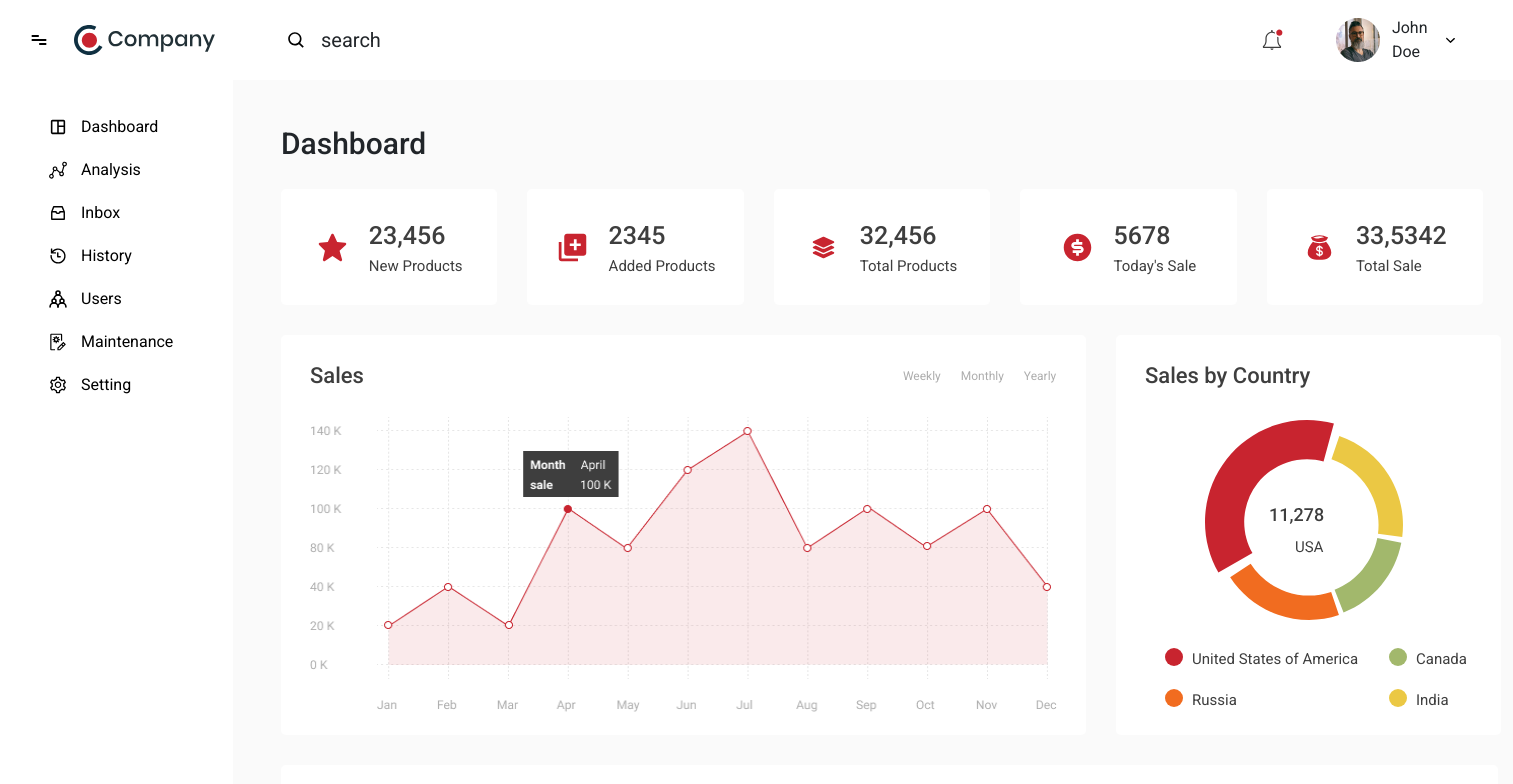
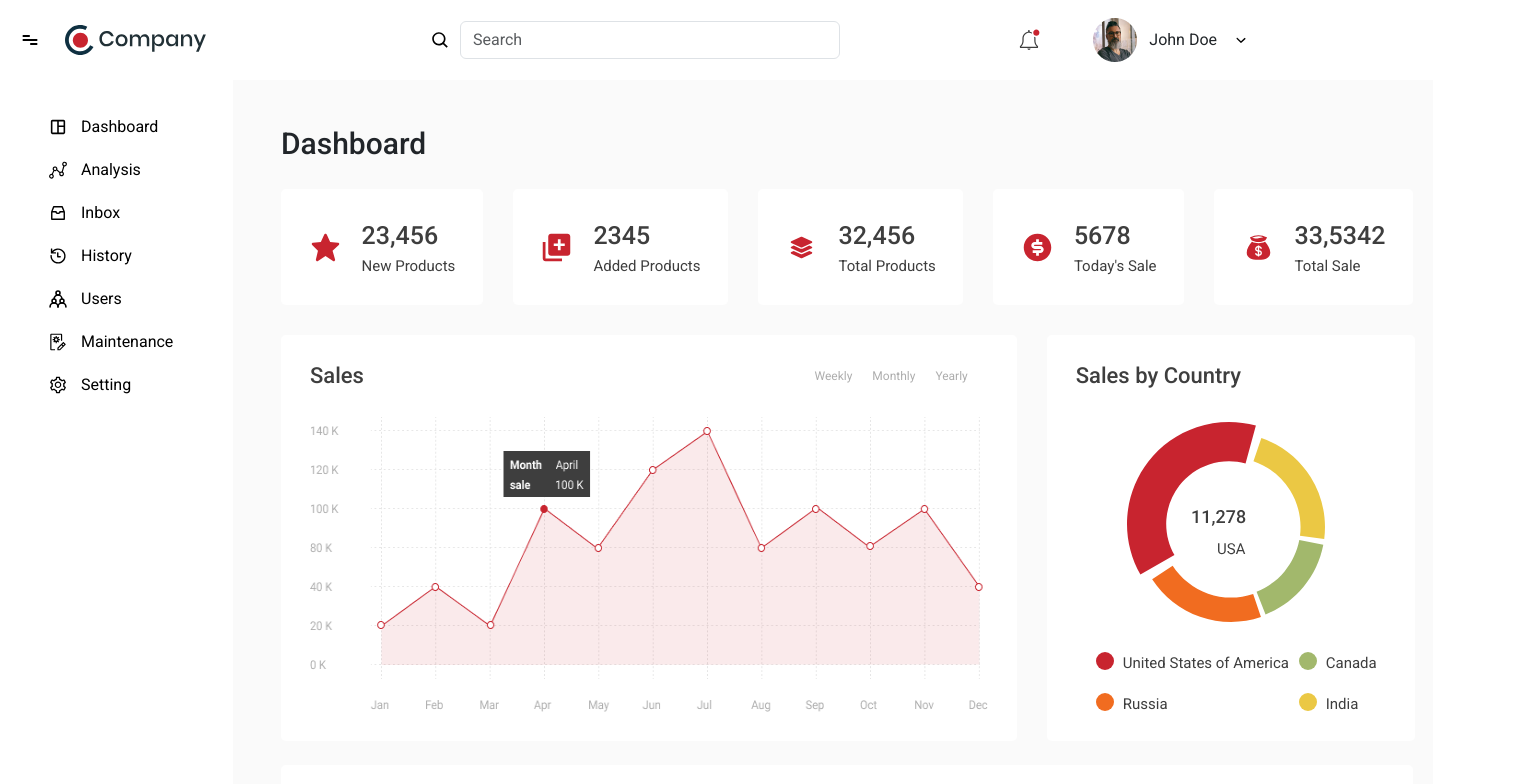
Before and after one commit to varshil1642/HTML-Training-Assignment, a plain HTML site: page dashboard.html in a window 1280 px wide. Shown: the top 784 px of the page, 1513 px wide, since content can reach past the window. Drawn offline with Linux system fonts and the light colour scheme.

Commit message:
Login and dashboard responsive design

```diff
--- a/css/styledashboard.css
+++ b/css/styledashboard.css
@@ -33,8 +33,16 @@ a{
     z-index: 10;
 }
 
+.headerStart{
+    display: flex;
+    flex-direction: row;
+    justify-content: start;
+    align-items: center;
+    margin-left: 20px;
+    width: 100%;
+}
+
 .menuIcon{
-    margin-left: 29px;
     width: 20px;
     height: 20px;
 }
@@ -45,10 +53,18 @@ a{
     width: 142px;
 }
 
+.headerSearch{
+    display: flex;
+    flex-direction: row;
+    width: 100%;
+    justify-content: start;
+    align-items: center;
+}
+
 .searchIcon{
-    margin-left: 70px;
     height: 20px;
     width: 20px;
+    margin-right: 10px;
 }
 
 .searchText{
@@ -57,8 +73,16 @@ a{
     font-weight: 400;
 }
 
+.headerEnd{
+    width: 100%;
+    display: flex;
+    flex-direction: row;
+    justify-content: end;
+    align-items: center;
+    margin-right: 30px;
+}
+
 .notificationIcon{
-    margin-left: 880px;
     height: 22px;
     width: 22px;
 }
@@ -82,8 +106,11 @@ a{
 }
 
 .dashboard{
-    display: flex;
-    flex-direction: row;
+    /* display: flex;
+    flex-direction: row; */
+    /* display: none; */
+    display: grid;
+    grid-template-columns: auto auto;
 }
 
 .sideNav{
@@ -135,7 +162,8 @@ a{
     padding-bottom: 43px;
     background-color: #FAFAFA;
     height: 100%;
-    width: 100%;
+    width: auto;
+    /* max-width: 100vw; */
     z-index: 0;
 }
 
@@ -145,20 +173,21 @@ a{
 }
 
 .dashCards{
-    display: flex;
-    flex-direction: row;
+    display: grid;
+    grid-template-columns: auto auto auto auto auto;
+    column-gap: 30px;
     height: 116px;
     margin-top: 23px;
+    margin-right: 20px;
 }
 
 .cardItem{
     display: flex;
     flex-direction: row;
     background-color: #FFFFFF;
-    width: 220px;
     align-items: center;
     justify-content: center;
-    margin-right: 30px;
+    /* margin-right: 30px; */
     border-radius: 5px;
 }
 
@@ -185,16 +214,17 @@ a{
 }
 
 .charts{
-    display: flex;
-    flex-direction: row;
+    display: grid;
+    grid-template-columns: 65% 32.5%;
+    column-gap: 30px;
     margin-top: 30px;
+    margin-right: 20px;
     height: 400px;
 }
 
 .graph{
     display: flex;
     flex-direction: column;
-    width: 805px;
     background-color: #FFFFFF;
     border-radius: 5px;
     -webkit-box-sizing: border-box;
@@ -214,13 +244,19 @@ a{
     font-size: 22px;
     font-weight: 500;
     color: #3E3E3E;
-    margin-right: 539px;
 }
 
-.sideTab{
-    margin-right: 20px;
+.graphTabs{
     font-size: 12px;
     color: #ADADAD;
+    display: flex;
+    flex-direction: row;
+    width: 100%;
+    justify-content: end;
+}
+
+.graphTabs p{
+    margin-right: 20px;
 }
 
 .graphImg{
@@ -231,14 +267,11 @@ a{
 .pieChart{
     display: flex;
     flex-direction: column;
-    width: 385px;
     background-color: #FFFFFF;
     border-radius: 5px;
-    margin-left: 30px;
     -webkit-box-sizing: border-box;
     padding-left: 29px;
     padding-top: 24px;
-    padding-bottom: 29px;
     padding-right: 29px;
 }
 
@@ -256,15 +289,9 @@ a{
 }
 
 .pieSubTitle{
-    display: flex;
-    flex-direction: row;
+    display: grid;
+    grid-template-columns: 70% 30%;
     margin-left: 20px;
-}
-
-.pieSubTtlColumn{
-    display: flex;
-    flex-direction: column;
-    margin-right: 26px;
 }
 
 .rowCountry{
@@ -286,10 +313,11 @@ a{
 }
 
 .invoice{
+    /* display: none; */
     background-color: #FFFFFF;
     border-radius: 5px;
-    width: 1217px;
     margin-top: 30px;
+    margin-right: 20px;
     -webkit-box-sizing: border-box;
     padding-left: 29px;
     padding-top: 23px;
@@ -352,145 +380,3 @@ tbody tr{
     justify-content: center;
     align-items: center;
 }
-
-/* .dashboardLink{
-    display: flex;
-    flex-direction: row;
-    align-items: center;
-    height: 43px;
-    width: 183px;
-    border-radius: 5px;
-}
-
-.dashboardIcon{
-    margin-left: 18px;
-    margin-right: 13px;
-    height: 20px;
-    width: 20px;
-}
-
-.analysisLink{
-    display: flex;
-    flex-direction: row;
-    align-items: center;
-    height: 43px;
-    width: 183px;
-    border-radius: 5px;
-}
-
-.analysisIcon{
-    margin-left: 18px;
-    margin-right: 13px;
-    height: 20px;
-    width: 20px;
-}
-
-.inboxLink{
-    display: flex;
-    flex-direction: row;
-    align-items: center;
-    height: 43px;
-    width: 183px;
-    border-radius: 5px;
-}
-
-.inboxIcon{
-    margin-left: 18px;
-    margin-right: 13px;
-    height: 20px;
-    width: 20px;
-}
-
-.historyLink{
-    display: flex;
-    flex-direction: row;
-    align-items: center;
-    height: 43px;
-    width: 183px;
-    border-radius: 5px;
-}
-
-.historyIcon{
-    margin-left: 18px;
-    margin-right: 13px;
-    height: 20px;
-    width: 20px;
-}
-
-.usersLink{
-    display: flex;
-    flex-direction: row;
-    align-items: center;
-    height: 43px;
-    width: 183px;
-    border-radius: 5px;
-}
-
-.usersIcon{
-    margin-left: 18px;
-    margin-right: 13px;
-    height: 20px;
-    width: 20px;
-}
-
-.maintenanceLink{
-    display: flex;
-    flex-direction: row;
-    align-items: center;
-    height: 43px;
-    width: 183px;
-    border-radius: 5px;
-}
-
-.maintenanceIcon{
-    margin-left: 18px;
-    margin-right: 13px;
-    height: 20px;
-    width: 20px;
-}
-
-.settingLink{
-    display: flex;
-    flex-direction: row;
-    align-items: center;
-    height: 43px;
-    width: 183px;
-    border-radius: 5px;
-}
-
-.settingIcon{
-    margin-left: 18px;
-    margin-right: 13px;
-    height: 20px;
-    width: 20px;
-}
-
-.dashboardLink:hover{
-    background-color: #FFF3F4;
-    color: #C8242F;
-}
-
-.analysisLink:hover{
-    background-color: #FFF3F4;
-    color: #C8242F;
-}
-.inboxLink:hover{
-    background-color: #FFF3F4;
-    color: #C8242F;
-}
-.historyLink:hover{
-    background-color: #FFF3F4;
-    color: #C8242F;
-}
-.usersLink:hover{
-    background-color: #FFF3F4;
-    color: #C8242F;
-}
-.maintenanceLink:hover{
-    background-color: #FFF3F4;
-    color: #C8242F;
-}
-.settingLink:hover{
-    background-color: #FFF3F4;
-    color: #C8242F;
-} */
--- a/dashboard.html
+++ b/dashboard.html
@@ -9,22 +9,30 @@
 
     <body>
 
-        <div class="header">
+        <div class="header" id="headerBar">
 
-            <img class="menuIcon" src="images/menu-bar.svg">
+            <div class="headerStart">
+                <img class="menuIcon" src="images/menu-bar.svg" id="menuBtn" onclick="showMenu()">
                 <img class="logoIcon" src="images/header-logo.svg">
+            </div>
+
+            <div class="headerSearch">
                 <img class="searchIcon" src="images/search-icon.svg">
-            <p class="searchText">search</p>
+                <input type="search" class="form-control rounded" placeholder="Search"/>
+            </div>
+
+            <div class="headerEnd">
                 <img class="notificationIcon" src="images/notification-icon.svg">
                 <img class="profile" src="images/profile.png">
                 <p class="profileName">John Doe</p>
                 <img class="downArrow" src="images/downward-arrow.svg">
+            </div>
 
         </div>
 
-        <div class="dashboard">
+        <div class="dashboard" id="dashboard">
 
-            <div class="sideNav">
+            <div class="sideNav" id="sideNavMenu">
 
                 <a href="#">
                     <div class="dashboardLink" id="dashboardBtn">
@@ -130,9 +138,11 @@
                     <div class="graph">
                         <div class="graphHeader">
                             <p class="graphTitle">Sales</p>
-                            <p class="sideTab">Weekly</p>
-                            <p class="sideTab">Monthly</p>
-                            <p class="sideTab">Yearly</p>
+                            <div class="graphTabs">
+                                <p>Weekly</p>
+                                <p>Monthly</p>
+                                <p>Yearly</p>
+                            </div>
                         </div>
                         <img class="graphImg" src="images/data-graph.png">
                     </div>
@@ -278,16 +288,19 @@
     </body>
 
 </html>
-<!--
+
 <script>
-    var dashboardPanel = document.getElementById("dashboardPanel");
-    document.getElementById("dashboardBtn").onclick = function(){
-        if(dashboardPanel.style.display === "none"){
-            dashboardPanel.style.display === "block"
+    const sideNavMenu = document.getElementById("sideNavMenu");
+    function showMenu(){
+        if(sideNavMenu.style.display != "none"){
+            sideNavMenu.style.display = "none";
+            document.getElementById("dashboard").style.gridTemplateColumns = "auto";
         }
         else{
-            dashboardPanel.style.display("none");
+            sideNavMenu.style.display = "block";
+            document.getElementById("headerBar").style.width = "100vw"
+            document.getElementById("dashboard").style.gridTemplateColumns = "auto auto";
         }
     }
 
-</script> -->
+</script>
```
Also changed, not shown: css/stylelogin.css (+33 -18 lines), index.html (+25 -5 lines). Lines whose indentation alone changed are shown as unchanged.
